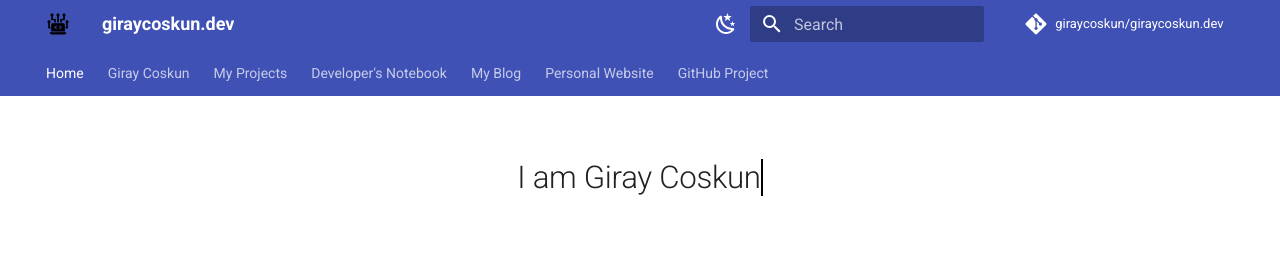
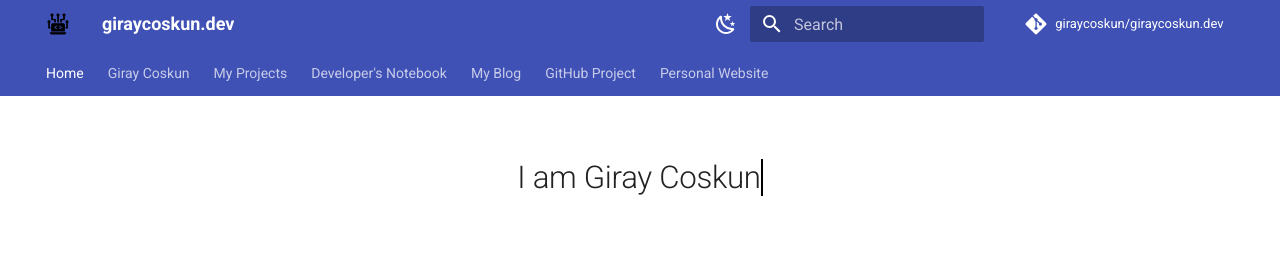
Before and after one commit to giraycoskun/giraycoskun.dev, an MkDocs documentation site: the page built from docs/index.md, in a window 1280 px wide. Shown: the top 257 px of the page. Built offline with MkDocs 1.6.1 and Material for MkDocs 9.7.7, drawn with Linux system fonts in a browser that asks for light colours; nearby versions of some CDN libraries; comment, search, counter and statistics services are not loaded; some of the changed lines change nothing that is shown.

Commit message:
Update Nav

```diff
--- a/mkdocs.yml
+++ b/mkdocs.yml
@@ -113,5 +113,5 @@ nav:
   - My Blog:
       - blog/index.md
       - blog/tags.md
+  - GitHub Project: https://giraycoskun.github.io/
   - Personal Website: https://www.giraycoskun.com/
-  - GitHub Project: https://giraycoskun.github.io/
```
